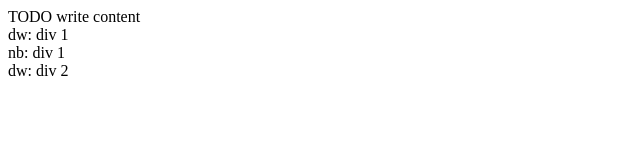
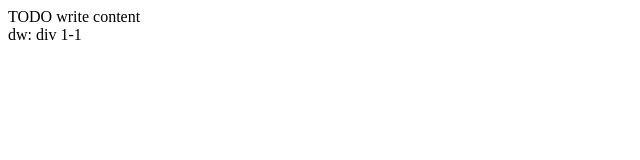
Before and after one commit to IgnacioCorto/conflict_test, a plain HTML site: page conflict_test/public_html/index.html in a window 1280 px wide. Shown: the whole page, without its empty margins (0-640 px from the left). Drawn offline with Linux system fonts and the light colour scheme.

Commit message:
dw: div 1-1

```diff
--- a/conflict_test/public_html/index.html
+++ b/conflict_test/public_html/index.html
@@ -10,8 +10,6 @@ and open the template in the editor.
     </head>
     <body>
         <div>TODO write content</div>
-        <div>dw: div 1</div>
-        <div>nb: div 1</div>
-        <div>dw: div 2</div>
+        <div>dw: div 1-1</div>
     </body>
 </html>
```
